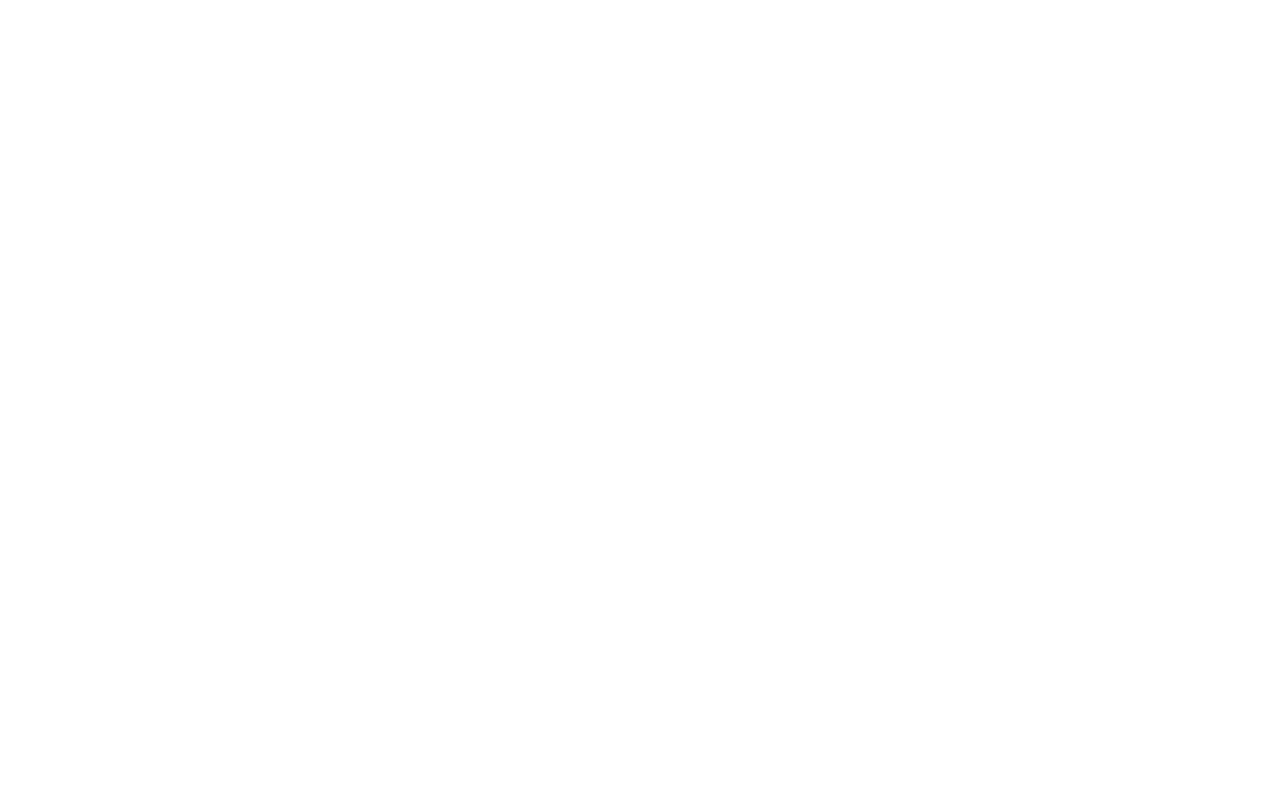
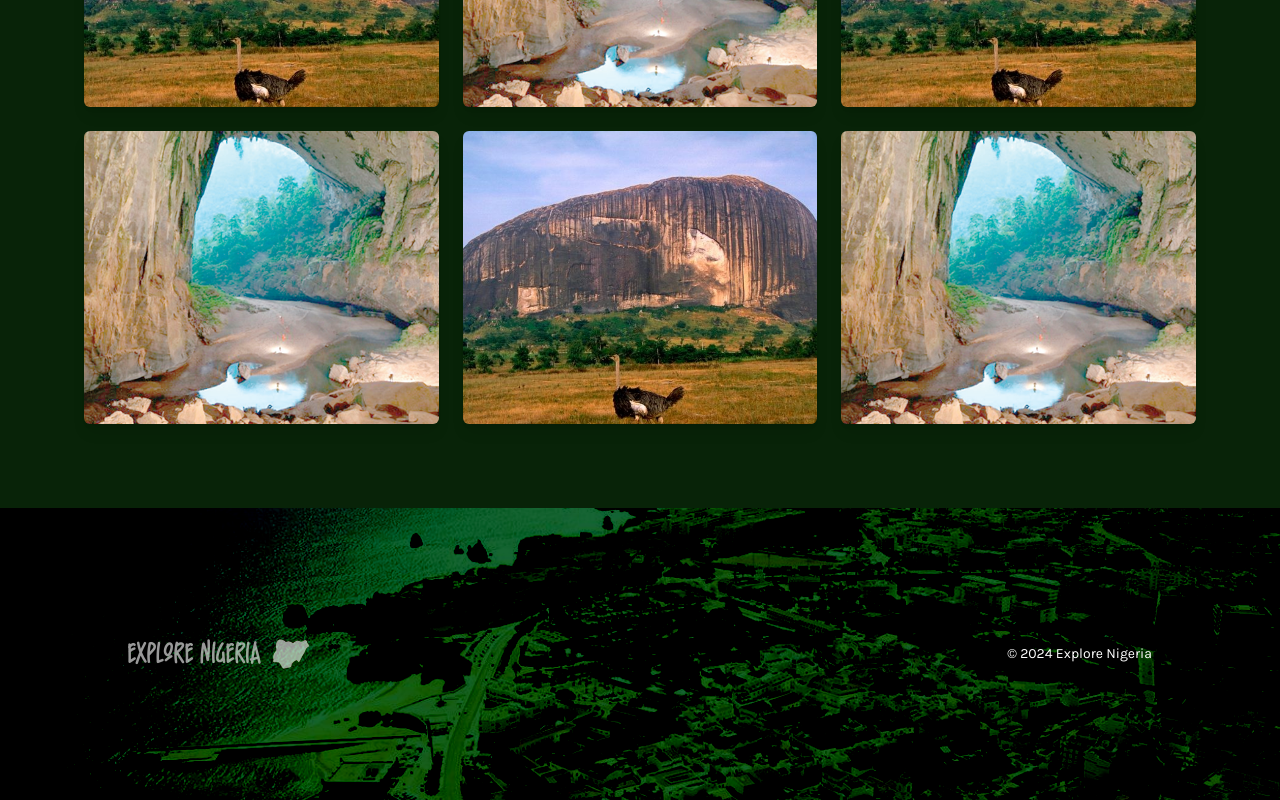
Before and after one commit to victorNwosu-Edusive/explore-nigeria, a React (Vite) app: page / in a window 1280 px wide. Shown: the part 4793-5593 px from the top of the page. Before the commit the page ends 4590 px from the top, so only its background shows below. Built offline with nearby package versions, Linux system fonts and the light colour scheme.

Commit message:
some major changes and update to files

```diff
--- a/src/components/Modal.jsx
+++ b/src/components/Modal.jsx
@@ -10,13 +10,13 @@
       onClick={onClose} // Close modal when clicking outside of modal content
     >
       <motion.div
-        className="bg-white rounded-lg overflow-hidden shadow-lg max-w-lg w-full"
+        className="bg-white rounded-lg overflow-hidden m-2 shadow-lg max-w-lg w-full"
         initial={{ scale: 0.8, opacity: 0 }}
         animate={{ scale: 1, opacity: 1 }}
         exit={{ scale: 0.8, opacity: 0 }}
         onClick={(e) => e.stopPropagation()} // Prevent close on modal content click
       >
-        <img src={image.src} alt={image.alt} className="w-full h-auto" />
+        <img src={image.src} alt={image.alt} className="w-full h-fit" />
         <div className="p-6 text-center">
           <h3 className="text-2xl font-heading text-green-900 mb-2">{image.alt}</h3>
           <p className="text-gray-700 font-primary mb-4">{image.text}</p>
--- /dev/null
+++ b/src/components/footer.jsx
@@ -0,0 +1,30 @@
+import React from "react";
+import logo from "../assets/images/explore-nigeria-footer.png";
+
+const Footer = () => {
+
+    return (
+        <>
+
+        <div className="h-auto p-10 md:p-32 bg-footer-pattern bg-green-800 bg-blend-color-burn bg-no-repeat bg-cover bg-center">
+
+
+        <div className="md:flex flex justify-between flex-wrap">
+        <div className="flex space-x-3 rtl:space-x-reverse opacity-60">
+        <a className='font-heading text-white text-xl md:text-3xl hover:text-amber-400 duration-300' href=''>Explore Nigeria
+          </a>
+          <img src={logo} alt="" className="h-9 w-9"  />
+          </div>
+
+        <div className="md:flex md:items-center md:space-x-9 md:rtl:space-x-reverse md:text-white md:font-primary">
+        <p className="space-x-6 flex text-white font-primary text-sm ">© 2024 Explore Nigeria</p>
+        </div>
+
+       </div>
+       </div>
+
+        </>
+      )
+    }
+
+    export default Footer
--- a/src/components/gallery.jsx
+++ b/src/components/gallery.jsx
@@ -13,6 +13,11 @@
     { src: image2, alt: 'Obudu Mountain Resort', text: 'Obudu Mountain Resort, also known as Obudu Cattle Ranch, is one of Nigeria’s most sought-after tourist destinations nestled in the heart of Cross River State.' },
     { src: image3, alt: 'Ogbunike Caves', text: 'Ogbunike Caves are a unique natural formation located in Ogbunike, Anambra State. The caves are known for their spiritual and historical significance.' },
     { src: image4, alt: 'Zuma Rock', text: 'Zuma Rock, often referred to as the “Gateway to Abuja,” is an iconic natural landmark located just outside Nigeria’s capital, Abuja.' },
+    { src: image3, alt: 'Ogbunike Caves', text: 'Ogbunike Caves are a unique natural formation located in Ogbunike, Anambra State. The caves are known for their spiritual and historical significance.' },
+    { src: image4, alt: 'Zuma Rock', text: 'Zuma Rock, often referred to as the “Gateway to Abuja,” is an iconic natural landmark located just outside Nigeria’s capital, Abuja.' },
+    { src: image3, alt: 'Ogbunike Caves', text: 'Ogbunike Caves are a unique natural formation located in Ogbunike, Anambra State. The caves are known for their spiritual and historical significance.' },
+    { src: image4, alt: 'Zuma Rock', text: 'Zuma Rock, often referred to as the “Gateway to Abuja,” is an iconic natural landmark located just outside Nigeria’s capital, Abuja.' },
+    { src: image3, alt: 'Ogbunike Caves', text: 'Ogbunike Caves are a unique natural formation located in Ogbunike, Anambra State. The caves are known for their spiritual and historical significance.' },
   ];
 
   const openModal = (image) => setSelectedImage(image);
@@ -20,13 +25,14 @@
 
   return (
 <>
-    <p className="font-heading text-3xl md:text-4xl text-center text-amber-500 mt-11">Gallery</p>
+    <div className='p-8 md:p-11'>
+    <p className="font-heading text-3xl md:text-4xl text-center text-amber-500">Gallery</p>
         <p className="tracking-[.40em] text-white font-primary text-[10px] text-center md:text-center mt-1 md:mb-6">A VISUAL JOURNEY THROUGH NIGERIA'S WONDERS</p>
-    <div className="p-10 grid gap-6 sm:grid-cols-2 md:grid-cols-3 lg:grid-cols-4">
+    <div className="p-10 grid gap-6 sm:grid-cols-2 md:grid-cols-3 lg:grid-cols-3">
       {images.map((image, index) => (
         <div
           key={index}
-          className="relative cursor-pointer overflow-hidden rounded-lg shadow-lg"
+          className="relative cursor-pointer overflow-hidden rounded-md shadow-lg"
           onClick={() => openModal(image)}
         >
           <img
@@ -39,6 +45,8 @@
       {selectedImage && <Modal image={selectedImage} onClose={closeModal} />}
     </div>
 
+    </div>
+
     </>
   );
 };
--- a/src/components/navbar.jsx
+++ b/src/components/navbar.jsx
@@ -15,7 +15,7 @@
 
     return (
         <>
-        <div className='fixed z-30 w-full p-4 bg-emerald-900/70 backdrop-blur-md flex flex-wrap justify-between items-center mx-auto max-w-screen-xl'>
+        <div className='fixed z-30 w-full p-4 ease-in bg-emerald-900/70 backdrop-blur-md flex flex-wrap justify-between items-center mx-auto max-w-screen-xl'>
         <div className='flex space-x-3 rtl:space-x-reverse'>
           <a className='font-heading text-white text-xl md:text-2xl hover:text-amber-400 duration-300' href=''>Explore Nigeria
           </a>
@@ -55,7 +55,7 @@
 
       <div id="mobile" className={`${
           isOpen ? "top-0" : "-top-full"
-        } md:hidden fixed grid duration-200 gap-5 text-center z-20 text-white font-heading text-xl h-auto w-full p-3 pb-52 pt-20 bg-emerald-900/90 backdrop-blur-md mx-auto max-w-screen-xl `}>
+        } md:hidden fixed grid duration-300 ease-out gap-5 text-center z-20 text-white font-heading text-xl h-auto w-full p-3 pb-52 pt-20 bg-emerald-900/90 backdrop-blur-md mx-auto max-w-screen-xl `}>
           <a href="/" className='md:block bg-green-500/10 md:text-l p-3 hover:bg-amber-500/30 duration-300 active:text-green-600' onClick={closeMenu} title="Destination">Destinations</a>
           <a href="/" className='relative md:block bg-green-500/10 md:text-l p-3 hover:bg-amber-500/30 duration-300 active:text-green-600' onClick={closeMenu} title='Experiences'>Experiences</a>
           <a href="/" className='md:block bg-green-500/10 md:text-l p-3 hover:bg-amber-500/30 duration-300 active:text-green-600' onClick={closeMenu} title='Plan Your Trip'>Plan your trip</a>
--- a/src/homepage.jsx
+++ b/src/homepage.jsx
@@ -7,6 +7,7 @@
 import Destinations from "../src/components/destinations";
 import Highlights from "../src/components/highlights";
 import Gallery from "../src/components/gallery";
+import Footer from './components/footer';
 
 const Homepage = () => {
 
@@ -33,6 +34,7 @@
         <Destinations />
         <Highlights />
         <Gallery />
+        <Footer />
 
 
     </>
--- a/tailwind.config.js
+++ b/tailwind.config.js
@@ -12,6 +12,7 @@
     extend: {
       backgroundImage: {
         'hero-pattern': "url('../src/assets/images/body-image.jpg')",
+        'footer-pattern': "url('../src/assets/images/footer-image.jpg')",
       }
     },
   },
```
Also changed, not shown: src/assets/images/explore-nigeria-footer.png (added), src/assets/images/footer-image.jpg (added).
